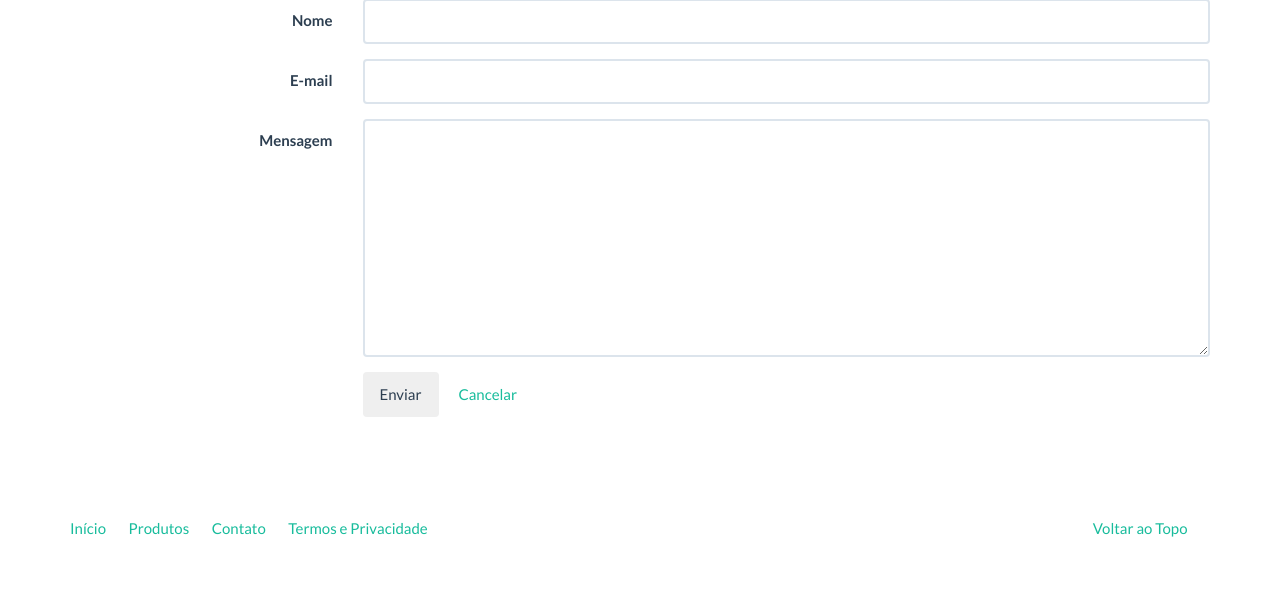
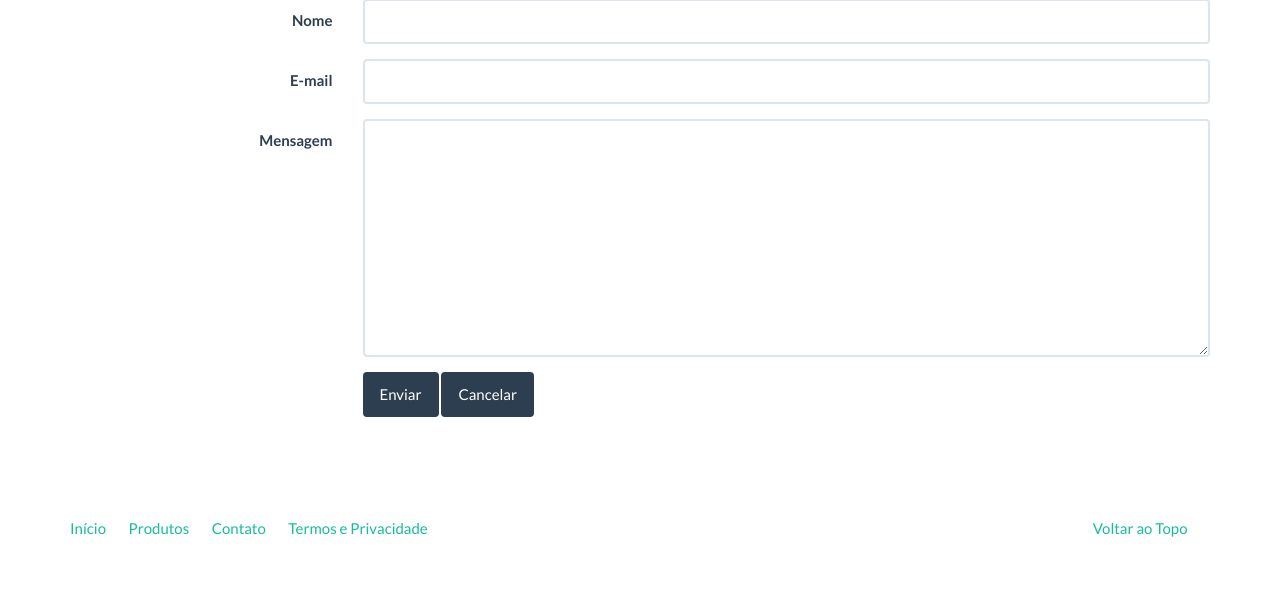
Before and after one commit to ThalesLeal/Espacodalutaa, a Django app: page /contato/ in a window 1280 px wide. Shown: the part 200-816 px from the top of the page. Run offline with Django 3.2, Linux system fonts and the light colour scheme; data that the repository does not hold is empty; parts of the project's set-up code (start-up, migrations or seed data) failed here and were passed over; some libraries are stand-ins or nearby versions.

Commit message:
modificando template

```diff
--- a/core/templates/contact.html
+++ b/core/templates/contact.html
@@ -30,8 +30,8 @@
             {% endfor %}
             <div class="form-group">
               <div class="col-md-9 col-md-offset-3">
-                <button type="submit" class="btn navbar2-red">Enviar</button>
-                <a href="{% url 'index' %}" class="btn navbar3-blue">Cancelar</a>
+                <button type="submit" class="btn btn-primary">Enviar</button>
+                <a href="{% url 'index' %}" class="btn btn-primary">Cancelar</a>
               </div>
             </div>
         </fieldset>
--- a/core/templates/index.html
+++ b/core/templates/index.html
@@ -4,6 +4,6 @@
 <div class="jumbotron page-header">
   <h1>Espaço da Luta</h1>
   <p>Kickboxing, se refere para ambos um grupo de artes marciais e esportes de combate em pé baseados em chutes e socos, mas também para um estilo de arte marcial e desporto de combate. O kickboxing ou full contact é frequentemente praticado como defesa pessoal, condicionamento físico geral ou como um esporte de contato.</p>
-  <p><a class="btn navbar-black">Saiba mais</a></p>
+  <p><a class="btn btn-primary">Saiba mais</a></p>
 </div>
 {% endblock %}
```
